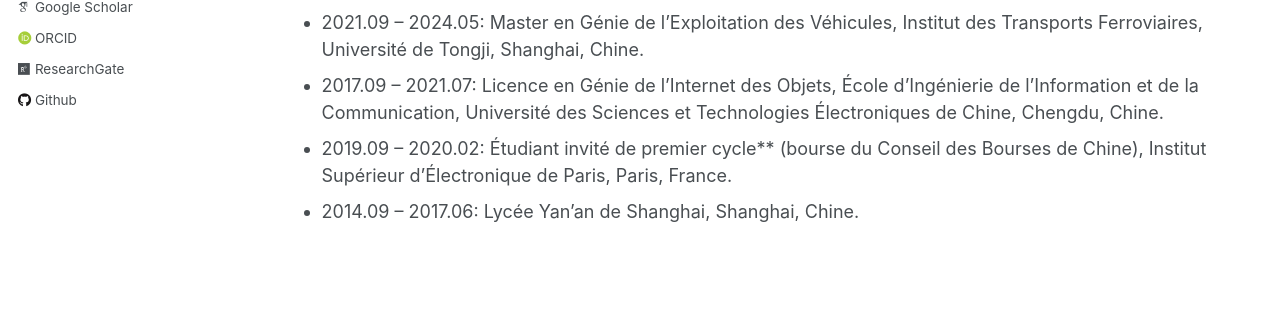
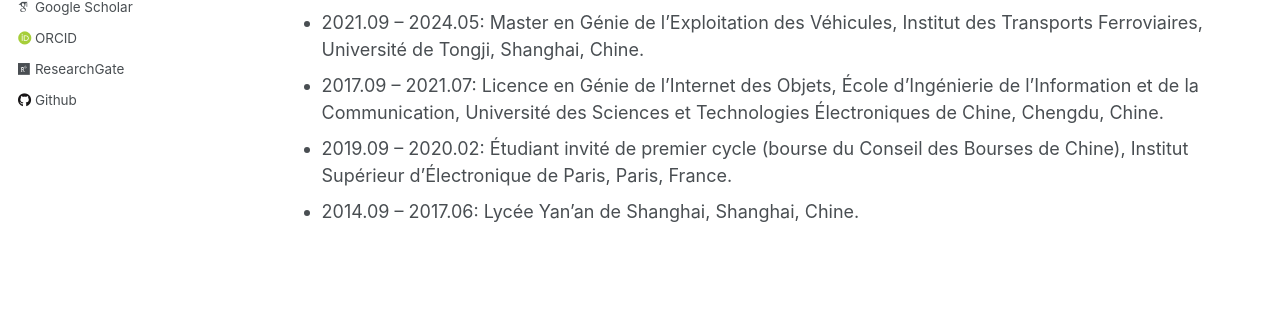
Before and after one commit to RusiWang99/RusiWang99.github.io, a Jekyll site: the page built from _pages/french.md, in a window 1280 px wide and 1143 px high. Shown: the part 493-824 px from the top of the window. Built offline with Jekyll 4.4.1, drawn with Linux system fonts in a browser that asks for light colours; some web fonts are replaced.

```diff
--- a/_pages/french.md
+++ b/_pages/french.md
@@ -14,5 +14,5 @@ Formation
 * 2024.09 – présent: Doctorat en Mobilité Urbaine, Collège des Transports, Université de Tongji, Shanghai, Chine.
 * 2021.09 – 2024.05: Master en Génie de l'Exploitation des Véhicules, Institut des Transports Ferroviaires, Université de Tongji, Shanghai, Chine.
 * 2017.09 – 2021.07: Licence en Génie de l'Internet des Objets, École d'Ingénierie de l'Information et de la Communication, Université des Sciences et Technologies Électroniques de Chine, Chengdu, Chine.
-* 2019.09 – 2020.02: Étudiant invité de premier cycle** (bourse du Conseil des Bourses de Chine), Institut Supérieur d'Électronique de Paris, Paris, France.
+* 2019.09 – 2020.02: Étudiant invité de premier cycle (bourse du Conseil des Bourses de Chine), Institut Supérieur d'Électronique de Paris, Paris, France.
 * 2014.09 – 2017.06: Lycée Yan'an de Shanghai, Shanghai, Chine.
```
